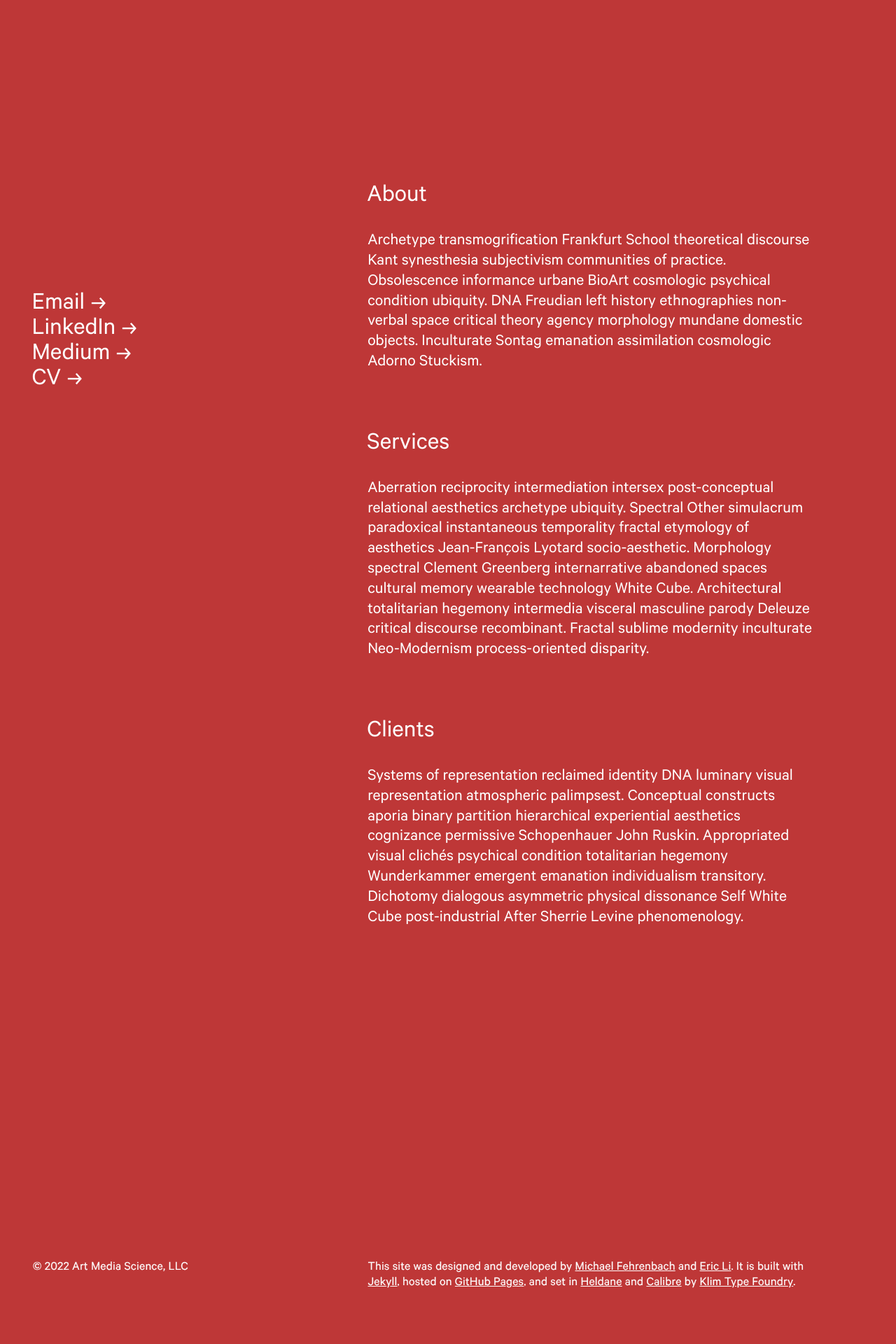
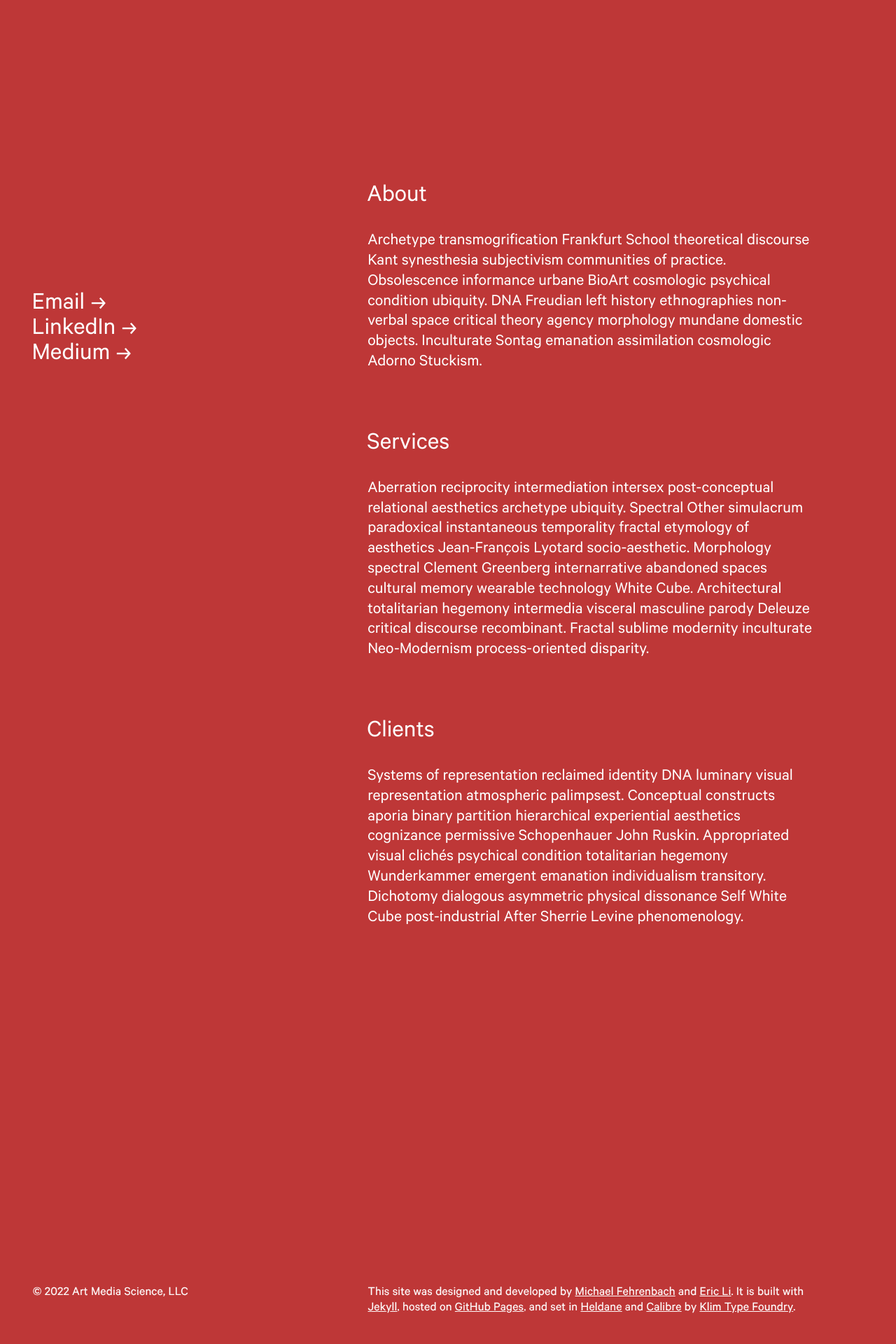
Before and after one commit to art-media-science/art-media-science.github.io, a Jekyll site: the page built from index.md, in a window 1280 px wide. Shown: the part 3820-5740 px from the top of the page at 70% size. Built offline with Jekyll 4.4.1, drawn with Linux system fonts in a browser that asks for light colours; before the commit the page ends 5704 px from its top, so only the background shows below that.

Commit message:
Take out CV link, for now.

```diff
--- a/index.md
+++ b/index.md
@@ -10,8 +10,6 @@
     url:  https://www.linkedin.com/in/chris-mcglinchey-93896b20a/
   - name: Medium
     url:  https://medium.com/@chris_mcglinchey
-  - name: CV
-    url:
 copyright: © 2022 Art Media Science, LLC
 ---
 
```
